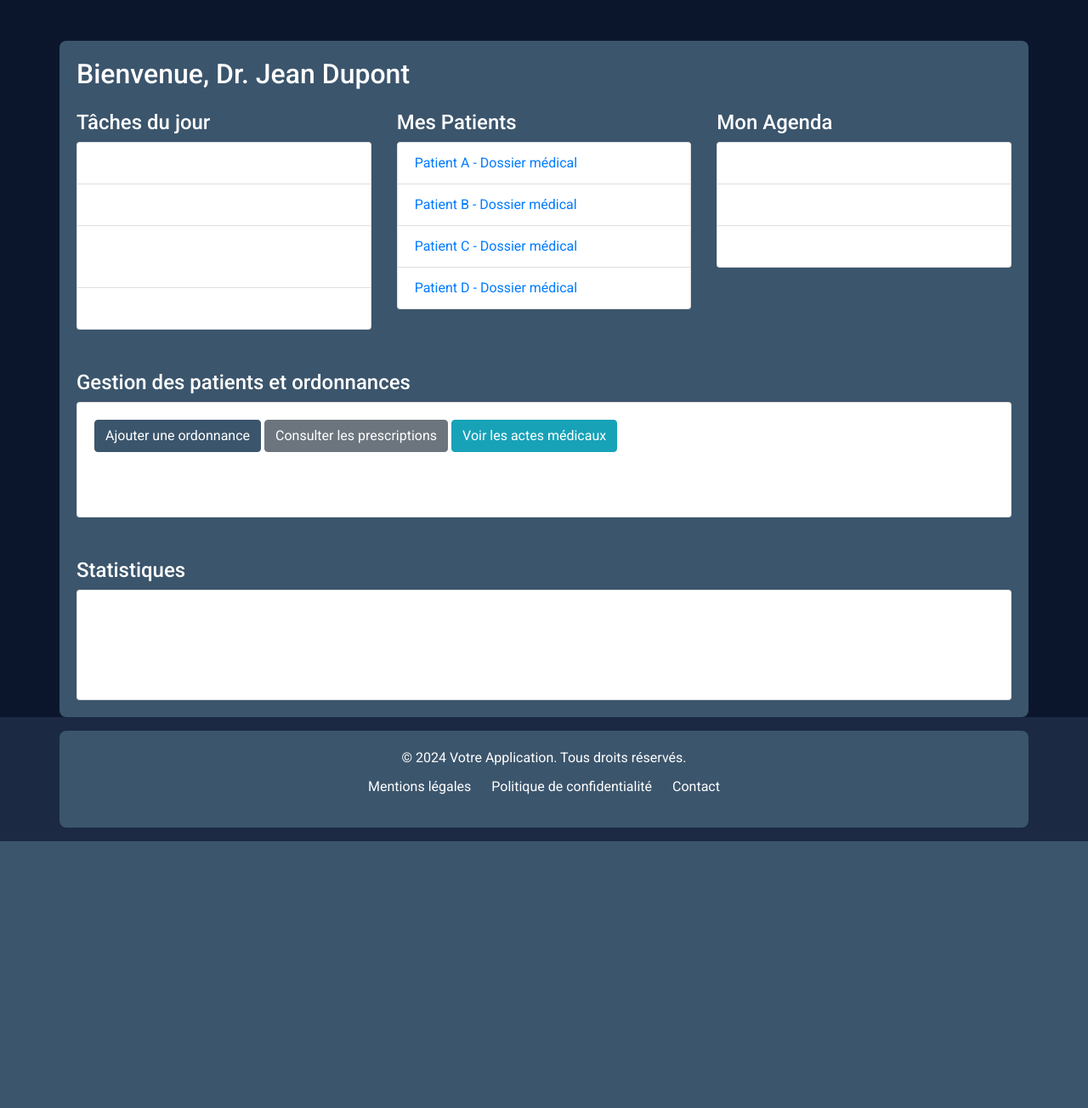
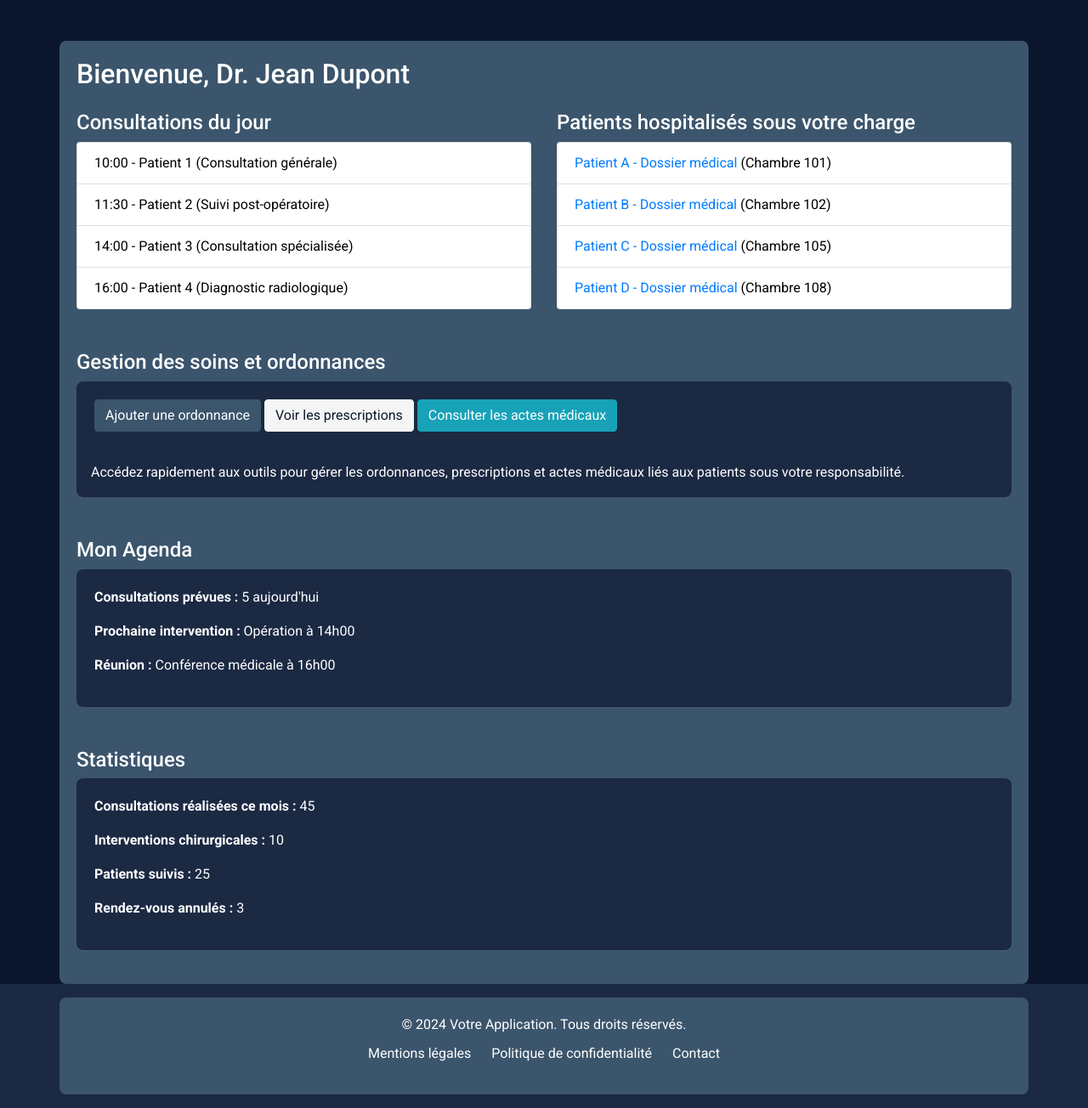
Before and after one commit to alexetne/WorkShop_M1_TLSE_G8, a PHP site: page /medecin/index.php in a window 1280 px wide. Shown: the part 58-1362 px from the top of the page at 85% size. Before the commit the page ends 1048 px from the top, so only its background shows below. Run offline with PHP 8.4, Linux system fonts and the light colour scheme.

Commit message:
index all + css

```diff
--- a/medecin/index.php
+++ b/medecin/index.php
@@ -12,67 +12,68 @@
     <h2>Bienvenue, Dr. <?php echo $medecin_prenom . " " . $medecin_nom; ?></h2>
 
     <div class="row mt-4">
-        <!-- Tableau de bord résumé -->
-        <div class="col-md-4">
-            <h4>Tâches du jour</h4>
+        <!-- Tableau de bord : Rendez-vous du jour -->
+        <div class="col-md-6">
+            <h4>Consultations du jour</h4>
             <ul class="list-group">
-                <li class="list-group-item">Patient 1 - Consultation à 10h00</li>
-                <li class="list-group-item">Patient 2 - Opération programmée à 14h00</li>
-                <li class="list-group-item">Examiner les résultats des tests de Patient 3</li>
-                <li class="list-group-item">Suivi post-opératoire de Patient 4</li>
+                <li class="list-group-item">10:00 - Patient 1 (Consultation générale)</li>
+                <li class="list-group-item">11:30 - Patient 2 (Suivi post-opératoire)</li>
+                <li class="list-group-item">14:00 - Patient 3 (Consultation spécialisée)</li>
+                <li class="list-group-item">16:00 - Patient 4 (Diagnostic radiologique)</li>
             </ul>
         </div>
 
-        <!-- Liste des patients -->
-        <div class="col-md-4">
-            <h4>Mes Patients</h4>
+        <!-- Tableau de bord : Patients hospitalisés -->
+        <div class="col-md-6">
+            <h4>Patients hospitalisés sous votre charge</h4>
             <ul class="list-group">
-                <li class="list-group-item"><a href="#">Patient A - Dossier médical</a></li>
-                <li class="list-group-item"><a href="#">Patient B - Dossier médical</a></li>
-                <li class="list-group-item"><a href="#">Patient C - Dossier médical</a></li>
-                <li class="list-group-item"><a href="#">Patient D - Dossier médical</a></li>
-            </ul>
-        </div>
-
-        <!-- Agenda personnel -->
-        <div class="col-md-4">
-            <h4>Mon Agenda</h4>
-            <ul class="list-group">
-                <li class="list-group-item">Consultations : 5 aujourd'hui</li>
-                <li class="list-group-item">Prochaine intervention : 14h00</li>
-                <li class="list-group-item">Réunion à 16h00</li>
+                <li class="list-group-item"><a href="#">Patient A - Dossier médical</a> (Chambre 101)</li>
+                <li class="list-group-item"><a href="#">Patient B - Dossier médical</a> (Chambre 102)</li>
+                <li class="list-group-item"><a href="#">Patient C - Dossier médical</a> (Chambre 105)</li>
+                <li class="list-group-item"><a href="#">Patient D - Dossier médical</a> (Chambre 108)</li>
             </ul>
         </div>
     </div>
 
-    <!-- Section avancée pour le suivi des patients, gestion des ordonnances, actes médicaux -->
+    <!-- Gestion des soins et prescriptions -->
     <div class="row mt-5">
         <div class="col-md-12">
-            <h4>Gestion des patients et ordonnances</h4>
+            <h4>Gestion des soins et ordonnances</h4>
             <div class="card">
                 <div class="card-body">
-                    <p>
-                        <a href="#" class="btn btn-primary">Ajouter une ordonnance</a>
-                        <a href="#" class="btn btn-secondary">Consulter les prescriptions</a>
-                        <a href="#" class="btn btn-info">Voir les actes médicaux</a>
-                    </p>
-                    <p>Accédez rapidement aux outils pour gérer vos patients et leurs ordonnances.</p>
+                    <a href="#" class="btn btn-primary">Ajouter une ordonnance</a>
+                    <a href="#" class="btn btn-secondary">Voir les prescriptions</a>
+                    <a href="#" class="btn btn-info">Consulter les actes médicaux</a>
+                </div>
+                <p class="mt-3">Accédez rapidement aux outils pour gérer les ordonnances, prescriptions et actes médicaux liés aux patients sous votre responsabilité.</p>
+            </div>
+        </div>
+    </div>
+
+    <!-- Agenda personnel -->
+    <div class="row mt-5">
+        <div class="col-md-12">
+            <h4>Mon Agenda</h4>
+            <div class="card">
+                <div class="card-body">
+                    <p><strong>Consultations prévues :</strong> 5 aujourd'hui</p>
+                    <p><strong>Prochaine intervention :</strong> Opération à 14h00</p>
+                    <p><strong>Réunion :</strong> Conférence médicale à 16h00</p>
                 </div>
             </div>
         </div>
     </div>
 
-    <!-- Statistiques et rapports -->
+    <!-- Statistiques des consultations -->
     <div class="row mt-5">
         <div class="col-md-12">
             <h4>Statistiques</h4>
             <div class="card">
                 <div class="card-body">
-                    <p>
-                        <strong>Consultations ce mois :</strong> 45<br>
-                        <strong>Interventions chirurgicales :</strong> 10<br>
-                        <strong>Patients suivis :</strong> 25
-                    </p>
+                    <p><strong>Consultations réalisées ce mois :</strong> 45</p>
+                    <p><strong>Interventions chirurgicales :</strong> 10</p>
+                    <p><strong>Patients suivis :</strong> 25</p>
+                    <p><strong>Rendez-vous annulés :</strong> 3</p>
                 </div>
             </div>
         </div>
--- a/style.css
+++ b/style.css
@@ -3,6 +3,10 @@
     --primary-dark: #0b162c;
     --primary-medium: #1b2943;
     --primary-light: #3b556c;
+    --secondary-light: #f5f5f5;
+    --alert-warning: #ffc107;
+    --alert-danger: #dc3545;
+    --alert-success: #28a745;
 }
 
 /* Body Styling */
@@ -14,7 +18,7 @@
     padding: 0;
     display: flex;
     flex-direction: column;
-    min-height: 100vh;  /* S'assurer que la page occupe toute la hauteur de la fenêtre */
+    min-height: 100vh; /* S'assurer que la page occupe toute la hauteur de la fenêtre */
 }
 
 /* Main content should take up remaining space */
@@ -44,6 +48,101 @@
 .btn-primary:hover {
     background-color: var(--primary-dark);
     border-color: var(--primary-dark);
+}
+
+.btn-secondary {
+    background-color: var(--secondary-light);
+    border-color: var(--secondary-light);
+    color: var(--primary-dark);
+}
+
+.btn-secondary:hover {
+    background-color: var(--primary-light);
+    color: #ffffff;
+}
+
+.btn-info {
+    background-color: #17a2b8;
+    border-color: #17a2b8;
+}
+
+.btn-info:hover {
+    background-color: var(--primary-light);
+    border-color: var(--primary-light);
+}
+
+/* Alert Styling */
+.alert-warning {
+    background-color: var(--alert-warning);
+    color: #000000;
+}
+
+.alert-danger {
+    background-color: var(--alert-danger);
+    color: #ffffff;
+}
+
+.alert-success {
+    background-color: var(--alert-success);
+    color: #ffffff;
+}
+
+/* Table Styling */
+.table {
+    width: 100%;
+    margin-bottom: 1rem;
+    color: #ffffff;
+    background-color: var(--primary-medium);
+}
+
+.table th, .table td {
+    padding: 0.75rem;
+    vertical-align: top;
+    border-top: 1px solid #dee2e6;
+}
+
+.table th {
+    background-color: var(--primary-light);
+    color: #ffffff;
+}
+
+.table-striped tbody tr:nth-of-type(odd) {
+    background-color: var(--primary-medium);
+}
+
+.table-striped tbody tr:nth-of-type(even) {
+    background-color: var(--primary-light);
+}
+
+/* Card Styling */
+.card {
+    background-color: var(--primary-medium);
+    border-radius: 8px;
+    color: #ffffff;
+}
+
+.card-body {
+    padding: 20px;
+}
+
+.card-header {
+    background-color: var(--primary-light);
+    padding: 10px 20px;
+    color: #ffffff;
+    font-weight: bold;
+}
+
+/* Form Input Styling */
+.form-control {
+    background-color: var(--secondary-light);
+    border: 1px solid #ced4da;
+    color: var(--primary-dark);
+}
+
+.form-control:focus {
+    background-color: var(--secondary-light);
+    border-color: var(--primary-light);
+    box-shadow: 0 0 0 0.2rem rgba(59, 85, 108, 0.25);
 }
 
 /* Footer Styling */
@@ -78,14 +177,63 @@
     margin: 0 10px;
 }
 
-/* Additional custom styles */
+/* Container and Layouts */
 .container {
     padding: 20px;
     background-color: var(--primary-light);
     border-radius: 8px;
+    color: #ffffff;
+}
+
+.row {
+    margin-bottom: 20px;
 }
 
 /* Image Styling */
 img {
     width: 10%;
 }
+
+/* Additional custom elements for table, form, and cards */
+.table-responsive {
+    display: block;
+    width: 100%;
+    overflow-x: auto;
+    -webkit-overflow-scrolling: touch;
+}
+
+/* Form buttons alignment */
+.form-group {
+    margin-bottom: 1.5rem;
+}
+
+/* Highlight important messages */
+.alert {
+    padding: 15px;
+    margin-bottom: 20px;
+    border: 1px solid transparent;
+    border-radius: 4px;
+}
+
+p.mt-3 {
+    margin-left: 1em;
+}
+
+li.list-group-item {
+    color: #000000;
+}
+
+/* Responsive Media Queries */
+@media (max-width: 768px) {
+    .container {
+        padding: 10px;
+    }
+
+    .navbar-brand, .navbar-nav .nav-link {
+        font-size: 14px;
+    }
+
+    .card {
+        margin-bottom: 15px;
+    }
+}
```
Also changed, not shown: admin/index.php (+88 -0 lines), aide-soignant/index.php (+83 -0 lines), autre/index.php (+84 -0 lines), infirmier/index.php (+85 -0 lines).
